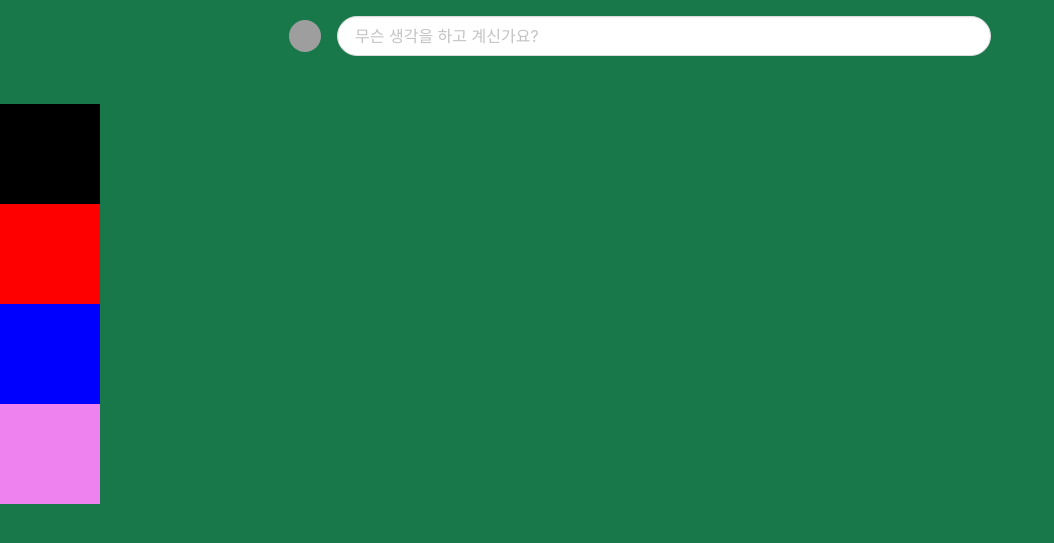
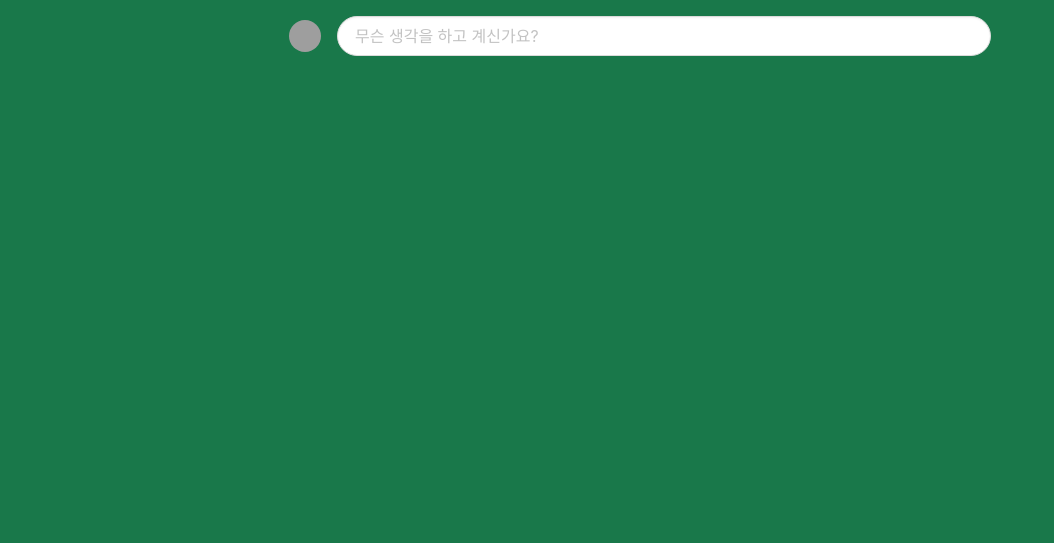
Before and after one commit to kyebalza/FootBall_INFO, a Flask app: template templates/index.html in a window 1280 px wide. Shown: the part 52-595 px from the top of the page, without its empty margins (0-1054 px from the left). Run offline with Flask 2, Linux system fonts and the light colour scheme; the template is opened without the code that fills it, so the values that code supplies are empty; some libraries are stand-ins or nearby versions; grey boxes are pictures that could not be loaded.

Commit message:
박스 병합

```diff
--- a/templates/index.html
+++ b/templates/index.html
@@ -160,16 +160,6 @@
 
     </div>
 </section>
-
-<div class="black-box"></div>
-
-<div class="red-box">
-</div>
-<div class="blue-box">
-
-</div>
-<div class="violet-box">
-
 </div>
 </body>
 </html>
```
